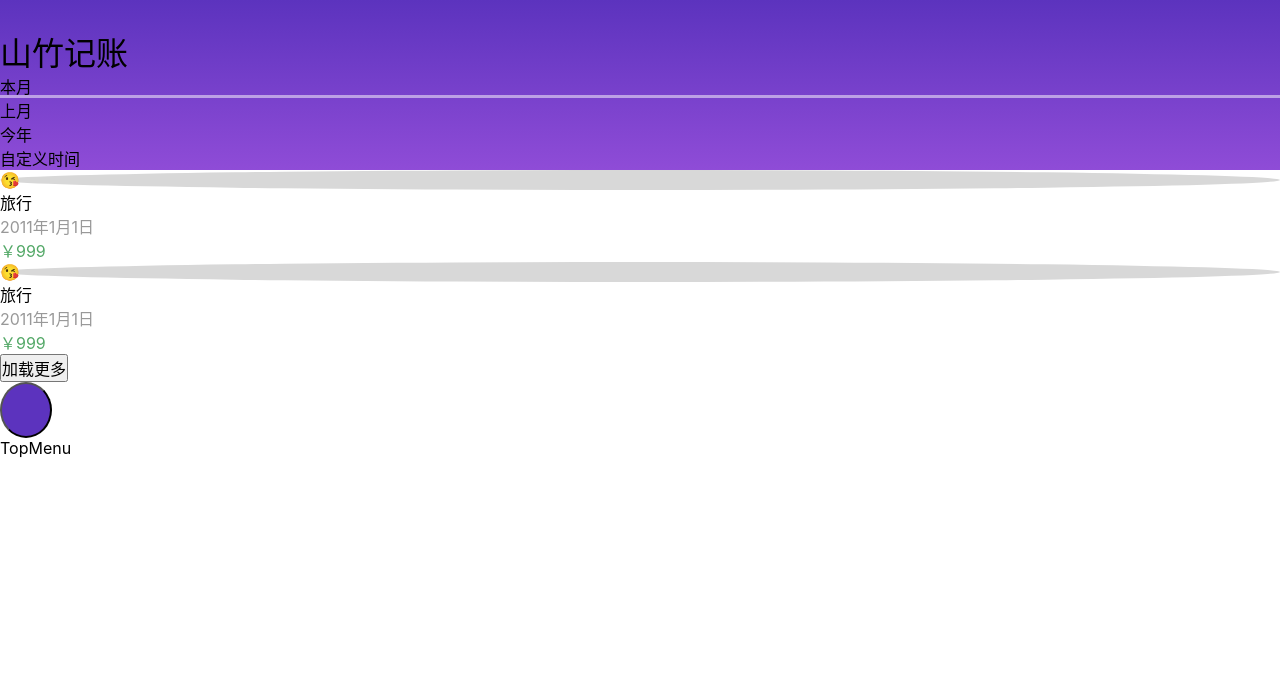
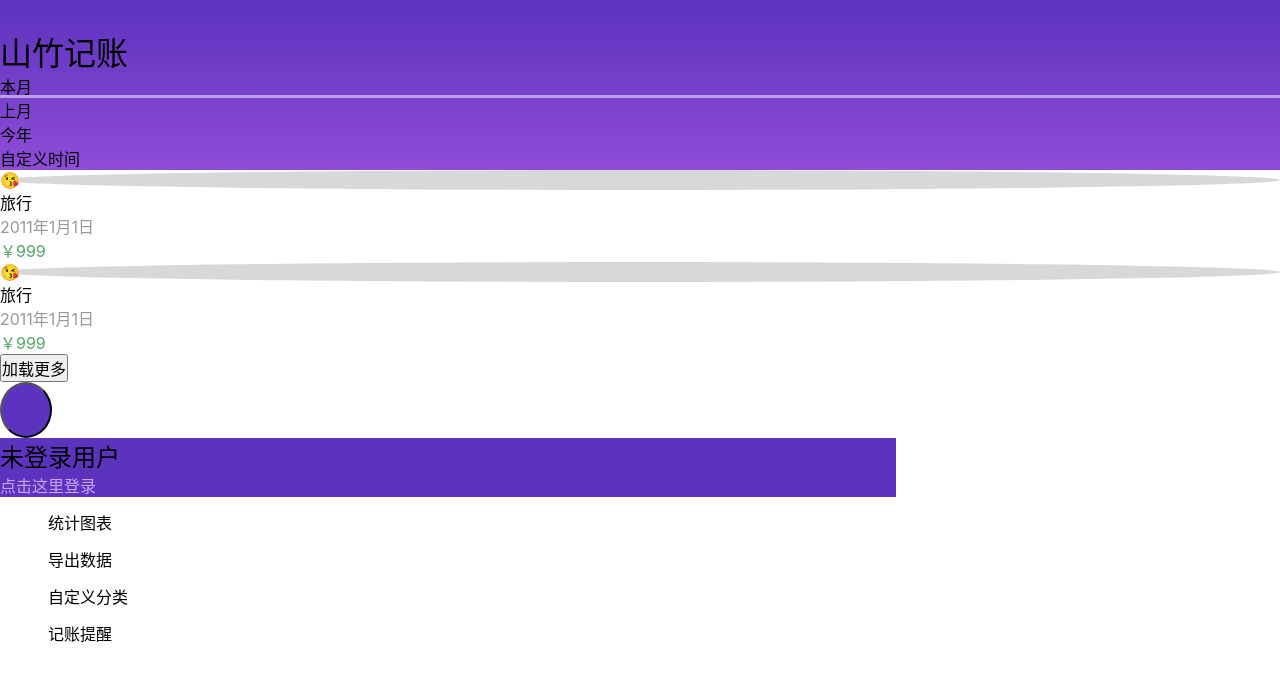
Before and after one commit to king-open/pigMoney, a React (Vite) app: page /items in a window 1280 px wide. Both pictures are taken after a click on the icon 12 px from the left and 12 px from the top of the page. Shown: the top 680 px of the page. Built offline with nearby package versions, Linux system fonts and the light colour scheme.

Commit message:
完成滑动菜单的样式

```diff
--- a/src/components/TopMenu.tsx
+++ b/src/components/TopMenu.tsx
@@ -1,7 +1,12 @@
 import React from 'react';
+import { CurrentUser } from './TopMenu/CurrentUser'
+import { Menu } from './TopMenu/Menu'
 
 export const TopMenu:React.FC = ()=>{
   return (
-    <div fixed top-0 left-0 bg-red> TopMenu</div>
+    <div fixed top-0 left-0 w="70vw" max-w-20em h-screen flex flex-col b-3px b-red>
+      <CurrentUser className="grow-0 shrink-0" />
+      <Menu className="grow-1 shrink-1" />
+    </div>
   )
 }
--- /dev/null
+++ b/src/components/TopMenu/CurrentUser.tsx
@@ -0,0 +1,12 @@
+interface Props {
+  className?: string
+}
+export const CurrentUser: React.FC<Props> = ({ className }) => {
+  return (
+    <div className={className} bg="#5C33BE" text-white w="100%" pt-32px pb-44px
+         px-16px>
+      <h2 text-24px>未登录用户</h2>
+      <div text="#CEA1FF">点击这里登录</div>
+    </div>
+  )
+}
--- /dev/null
+++ b/src/components/TopMenu/Menu.tsx
@@ -0,0 +1,23 @@
+import styled from 'styled-components'
+import { Icon } from '../Icon'
+
+interface Props {
+  className?: string
+}
+
+const MyIcon = styled(Icon)`
+  width: 32px; height: 32px; margin-right: 16px;
+`
+
+export const Menu: React.FC<Props> = ({ className }) => {
+  return (
+    <ul className={className} bg-white text-20px py-16px
+        children-flex children-items-center children-px-16px
+        children-py-8px children-mb-4px>
+      <li><MyIcon name="chart" />统计图表</li>
+      <li><MyIcon name="export" />导出数据</li>
+      <li><MyIcon name="category" />自定义分类</li>
+      <li><MyIcon name="noty" />记账提醒</li>
+    </ul>
+  )
+}
--- a/src/pages/ItemsPage.tsx
+++ b/src/pages/ItemsPage.tsx
@@ -1,8 +1,10 @@
 import styled from 'styled-components';
 import {AddItemFloatButton} from '../components/AddItemFloatButton.tsx';
+import {Icon} from '../components/Icon.tsx';
 import {TimeRange, TimeRangePicker} from '../components/TimeRangePicker.tsx';
 import { TopMenu } from '../components/TopMenu'
 
+// @ts-ignore
 import { TopNav } from '../components/TopNav'
 import { useMenuStore } from '../stores/useMenuStore'
 import {ItemsList} from './ItemsPage/ItemsList.tsx';
--- a/vite.config.ts
+++ b/vite.config.ts
@@ -14,6 +14,6 @@ export default defineConfig(({ command })=>({
     react(),
     Unocss(),
     viteMockServe(),
-    svgsprites()
+    svgsprites({noOptimizeList:['chart','category','export','noty']})
   ],
 }))
--- a/vite_plugins/svgsprites.ts
+++ b/vite_plugins/svgsprites.ts
@@ -8,6 +8,7 @@ interface Options {
   id?: string
   inputFolder?: string
   inline?: boolean
+  noOptimizeList?: string[]
 }
 export const svgsprites = (options: Options = {}): Plugin => {
   const virtualModuleId = `virtual:svgsprites${options.id ? `-${options.id}` : ''}`
@@ -22,15 +23,17 @@ export const svgsprites = (options: Options = {}): Plugin => {
       const filepath = path.join(iconsDir, file)
       const svgId = path.parse(file).name
       const code = fs.readFileSync(filepath, { encoding: 'utf-8' })
-      sprites.add(svgId, code)
+      const symbol = options.noOptimizeList?.includes(svgId)
+        ? code
+        : optimize(code, {
+          plugins: [
+            'cleanupAttrs', 'removeDoctype', 'removeComments', 'removeTitle', 'removeDesc', 'removeEmptyAttrs',
+            { name: 'removeAttrs', params: { attrs: '(data-name|fill)' } },
+          ],
+        }).data
+      sprites.add(svgId, symbol)
     }
-    const { data: code } = optimize(sprites.toString({ inline }), {
-      plugins: [
-        'cleanupAttrs', 'removeDoctype', 'removeComments', 'removeTitle', 'removeDesc', 'removeEmptyAttrs',
-        { name: 'removeAttrs', params: { attrs: '(data-name|fill)' } },
-      ],
-    })
-    return code
+    return sprites.toString({inline})
   }
   const handleFileCreationOrUpdate = (file: string, server: ViteDevServer) => {
     if (!file.includes(inputFolder)) { return }
```
